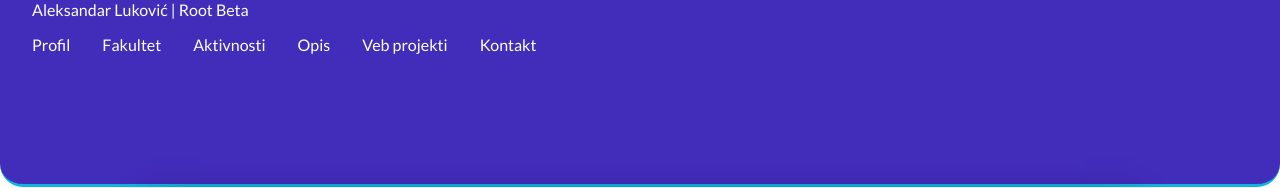
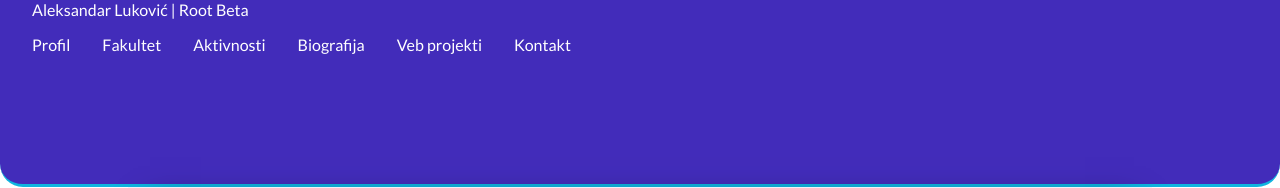
Before and after one commit to CoaPro/root, a Django app: page / in a window 1280 px wide. Shown: the top 188 px of the page. Run offline with Django 3.2, Linux system fonts and the light colour scheme.

Commit message:
Update 2 | 12. 2. 2021.

```diff
--- a/aleksandarlukovic/templates/root/aktivnosti.html
+++ b/aleksandarlukovic/templates/root/aktivnosti.html
@@ -23,7 +23,7 @@
            <div class="navbar_item"><a href="{% url 'srProfil' %}" title="Moja online biografija">Profil</a></div>
            <div class="navbar_item"><a href="{% url 'fakultetProfil' %}" title="Fakultet, studije, inženjerstvo">Fakultet</a></div>
            <div class="navbar_item"><a href="{%url 'aktivnostiRoot' %}" title="Važni datumi u mom Veb radu">Aktivnosti</a></div>
-           <div class="navbar_item"><a href="{%url 'opisRoot' %}" title="O meni">Opis</a></div>
+           <div class="navbar_item"><a href="{%url 'opisRoot' %}" title="O meni">Biografija</a></div>
            <div class="navbar_item"><a href="{%url 'projektiRoot' %}" title="Moji Veb projekti">Veb projekti</a></div>
            <div class="navbar_item"><a href="{%url 'kontaktProfil' %}" title="E-mail kontakt">Kontakt</a></div>
 
--- a/aleksandarlukovic/templates/root/index.html
+++ b/aleksandarlukovic/templates/root/index.html
@@ -21,7 +21,7 @@
             <div class="navbar_item"><a href="{% url 'srProfil' %}" title="Moja online biografija">Profil</a></div>
             <div class="navbar_item"><a href="{% url 'fakultetProfil' %}" title="Fakultet, studije, inženjerstvo">Fakultet</a></div>
             <div class="navbar_item"><a href="{%url 'aktivnostiRoot' %}" title="Važni datumi u mom Veb radu">Aktivnosti</a></div>
-            <div class="navbar_item"><a href="{%url 'opisRoot' %}" title="O meni">Opis</a></div>
+            <div class="navbar_item"><a href="{%url 'opisRoot' %}" title="O meni">Biografija</a></div>
             <div class="navbar_item"><a href="{%url 'projektiRoot' %}" title="Moji Veb projekti">Veb projekti</a></div>
             <div class="navbar_item"><a href="{%url 'kontaktProfil' %}" title="E-mail kontakt">Kontakt</a></div>
 
--- a/aleksandarlukovic/templates/root/opis.html
+++ b/aleksandarlukovic/templates/root/opis.html
@@ -21,7 +21,7 @@
             <div class="navbar_item"><a href="{% url 'srProfil' %}" title="Moja online biografija">Profil</a></div>
             <div class="navbar_item"><a href="{% url 'fakultetProfil' %}" title="Fakultet, studije, inženjerstvo">Fakultet</a></div>
             <div class="navbar_item"><a href="{%url 'aktivnostiRoot' %}" title="Važni datumi u mom Veb radu">Aktivnosti</a></div>
-            <div class="navbar_item"><a href="{%url 'opisRoot' %}" title="O meni">Opis</a></div>
+            <div class="navbar_item"><a href="{%url 'opisRoot' %}" title="O meni">Biografija</a></div>
             <div class="navbar_item"><a href="{%url 'projektiRoot' %}" title="Moji Veb projekti">Veb projekti</a></div>
             <div class="navbar_item"><a href="{%url 'kontaktProfil' %}" title="E-mail kontakt">Kontakt</a></div>
 
--- a/aleksandarlukovic/templates/root/projekti.html
+++ b/aleksandarlukovic/templates/root/projekti.html
@@ -22,7 +22,7 @@
             <div class="navbar_item"><a href="{% url 'srProfil' %}" title="Moja online biografija">Profil</a></div>
             <div class="navbar_item"><a href="{% url 'fakultetProfil' %}" title="Fakultet, studije, inženjerstvo">Fakultet</a></div>
             <div class="navbar_item"><a href="{%url 'aktivnostiRoot' %}" title="Važni datumi u mom Veb radu">Aktivnosti</a></div>
-            <div class="navbar_item"><a href="{%url 'opisRoot' %}" title="O meni">Opis</a></div>
+            <div class="navbar_item"><a href="{%url 'opisRoot' %}" title="O meni">Biografija</a></div>
             <div class="navbar_item"><a href="{%url 'projektiRoot' %}" title="Moji Veb projekti">Veb projekti</a></div>
             <div class="navbar_item"><a href="{%url 'kontaktProfil' %}" title="E-mail kontakt">Kontakt</a></div>
 
```
